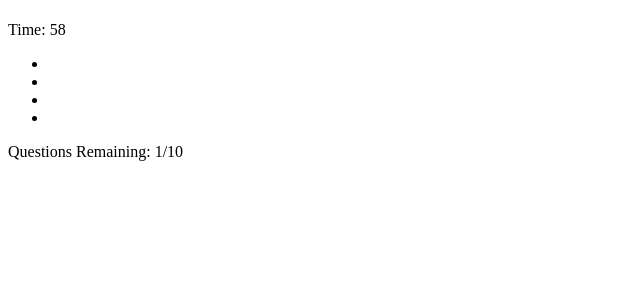
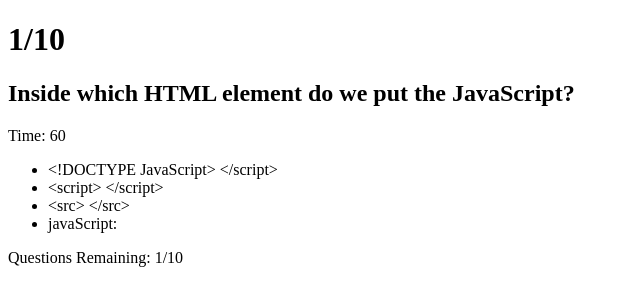
Before and after one commit to Francisjung/JS_Quiz_FJ, a plain HTML site: page index.html in a window 1280 px wide. Both pictures are taken after a click on the button "Start Quiz". Shown: the whole page, without its empty margins (0-640 px from the left). Drawn offline with Linux system fonts and the light colour scheme.

Commit message:
added js changes

```diff
--- a/css/style.css
+++ b/css/style.css
@@ -1,3 +1,6 @@
+#page1{
+    display: block;
+}
 #page2{
     display: none;
 }
--- a/index.html
+++ b/index.html
@@ -18,10 +18,10 @@
       <h2 id="question"></h2>
       <p id="timer">Time: 60</p>
       <ul id="answer-list">
+        <li id="answer0"></li>
         <li id="answer1"></li>
         <li id="answer2"></li>
         <li id="answer3"></li>
-        <li id="answer4"></li>
       </ul>
       <p id="question-counter"></p>
     </div>
--- a/scripts/script.js
+++ b/scripts/script.js
@@ -3,6 +3,12 @@
 var answerList = document.querySelector("#answer-list")
 var question = document.querySelector("#question")
 var questionNum = document.querySelector("#question-num")
+/*var answer0 = document.querySelector("#answer1")
+var answer1 = document.querySelector("#answer2")
+var answer2 = document.querySelector("#answer3")
+var answer3 = document.querySelector("#answer4")
+*/
+var selectedAnswer;
 
 /*var questionCounter = document.querySelector("#question-counter")*/
 var questionOrder = [];
@@ -13,32 +19,32 @@
 var questionsArray = [
     {
         question:"Inside which HTML element do we put the JavaScript?",
-        answers: ["<!DOCTYPE JavaScript> </script>", "<JavaScript> </JavaScript>", "<src> </src>"],
+        answers: ["<!DOCTYPE JavaScript> </script>", "<JavaScript> </JavaScript>", "<src> </src>", "javaScript: "],
         correctAnswer: "<script> </script>"
     },
     {
         question:"Where is the correct place to insert a JS script?",
-        answers: ["<head>", "The top of <body>", "Inside the element it is accessing"],
+        answers: ["<head>", "The top of <body>", "Inside the element it is accessing", "scripts in the same directory auto link"],
         correctAnswer: "the bottom of <body>"
     },
     {
         question:"What is the correct syntax for referring to an external script called script.js?",
-        answers: ["script.get(script.js)></script>", "<script import= script.js>", "script href=script.js></script>"],
+        answers: ["<script.get(script.js)></script>", "<script import= script.js>", "<script href=script.js></script>", "script.get('myScript')"],
         correctAnswer: "<script src=script.js></script>"
     },
     {
         question:"How do you write Hello World in an alert box?",
-        answers: ["document.alertBox('Hello World')", "alert.push('Hello World')","alertBox(){'Hello World'}"],
+        answers: ["document.alertBox('Hello World')", "alert.push('Hello World')","alertBox(){'Hello World'}","console.alert('Hello World')"],
         correctAnswer: "alert('Hello World')"
     },
     {
         question:"How do you create a function named 'myFunction' in JavaScript?",
-        answers: ["var myFunction = new Function(){};", "console.Function('MyFunction');", "touch myFunction(){};"],
+        answers: ["var myFunction = new Function(){};", "console.Function('MyFunction');", "touch myFunction(){};","git init myFunction"],
         correctAnswer: "function myFunction(){};"
     },
     {
         question:"How do you call a function named myFunction?",
-        answers: ["myFuncion.run();", "myFunction = true;", "myFunction(){};"],
+        answers: ["myFuncion.run();", "myFunction = true;", "myFunction(){};","git push myFunction"],
         correctAnswer: "myFunction();"
     },
     {
@@ -70,17 +76,29 @@
     document.getElementById("page2").style.display = "block";
 
     document.querySelector("#question-counter").textContent = "Questions Remaining: "+questionNumber+"/10";
+    generateQuestion(questionNumber-1);
     startTimer();
 
 }
 
 //Generates a random number between 0 and maxVal
 function generateRand(maxVal){
-    Math.floor(Math.random()*maxVal);
+    return Math.floor(Math.random()*maxVal);
 }
 
 function generateQuestion(index){
-
+    question.textContent = questionsArray[index].question;
+    questionNum.textContent = questionNumber+"/10";
+    var numAnswers = questionsArray[index].answers.length;
+    var correctIndex = generateRand(4);
+    console.log("correctIndex = "+correctIndex);
+    for(var i=0; i<numAnswers+1; i++){
+        if(i==correctIndex){
+            document.querySelector("#answer"+i).textContent=questionsArray[index].correctAnswer;
+        }else{
+            document.querySelector("#answer"+i).textContent=questionsArray[index].answers[i];
+    }
+}
 }
 
 //Starts a 60 second timer which ticks down once a second.
@@ -104,3 +122,43 @@
 
 //Listens for the button element #start to be pressed.
 startBtn.addEventListener("click", function(){startQuiz()});
+/*
+answer0.addEventListener("click", function(){
+    selectedAnswer=0;
+    console.log("selected 0");
+})
+answer1.addEventListener("click", function(){
+    selectedAnswer=1;
+    console.log("selected 1");
+})
+answer2.addEventListener("click", function(){
+    selectedAnswer=2;
+    console.log("selected 2");
+})
+answer3.addEventListener("click", function(){
+    selectedAnswer=3;
+    console.log("selected 3");
+})
+*/
+document.querySelectorAll("ul#answer-list li").forEach((item) => {
+    item.addEventListener('click', (event) =>{
+            event.preventDefault();
+            isCorrect(item.textContent);
+            nextQuestion();
+    })
+});
+
+function isCorrect(string){
+    if(string == questionsArray[questionNumber-1].correctAnswer){
+        console.log("true");
+        return true;
+    }else{
+        console.log("false");
+        return false;
+    }
+}
+
+function nextQuestion(){
+    questionNumber++;
+    generateQuestion(questionNumber-1);
+}
```
